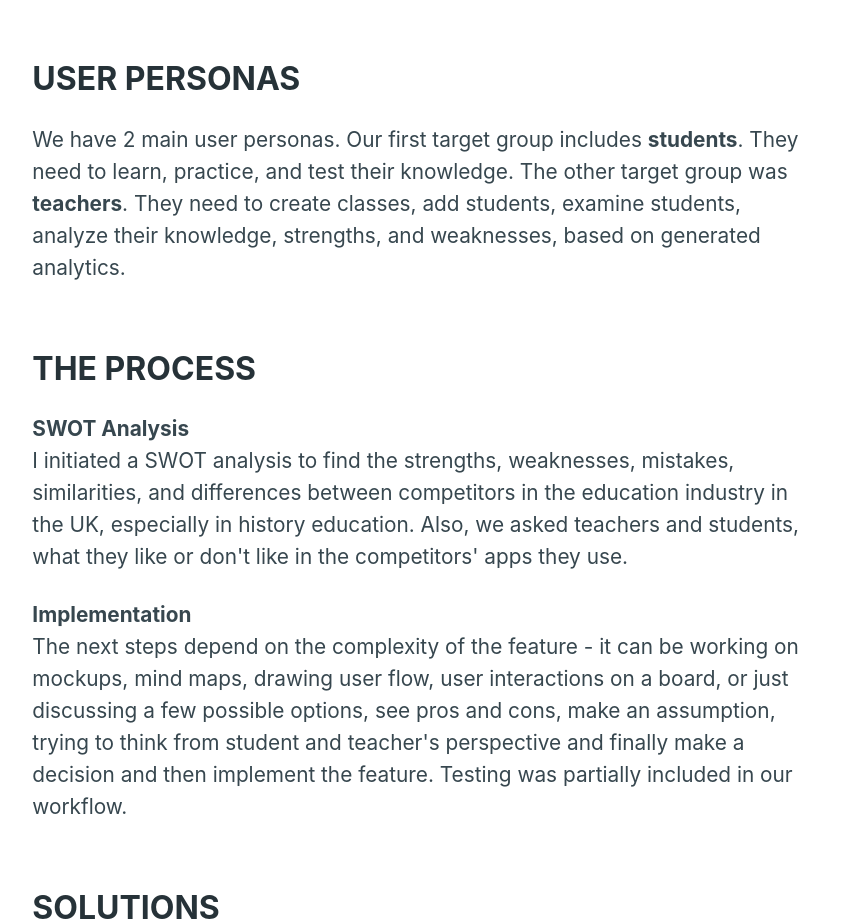
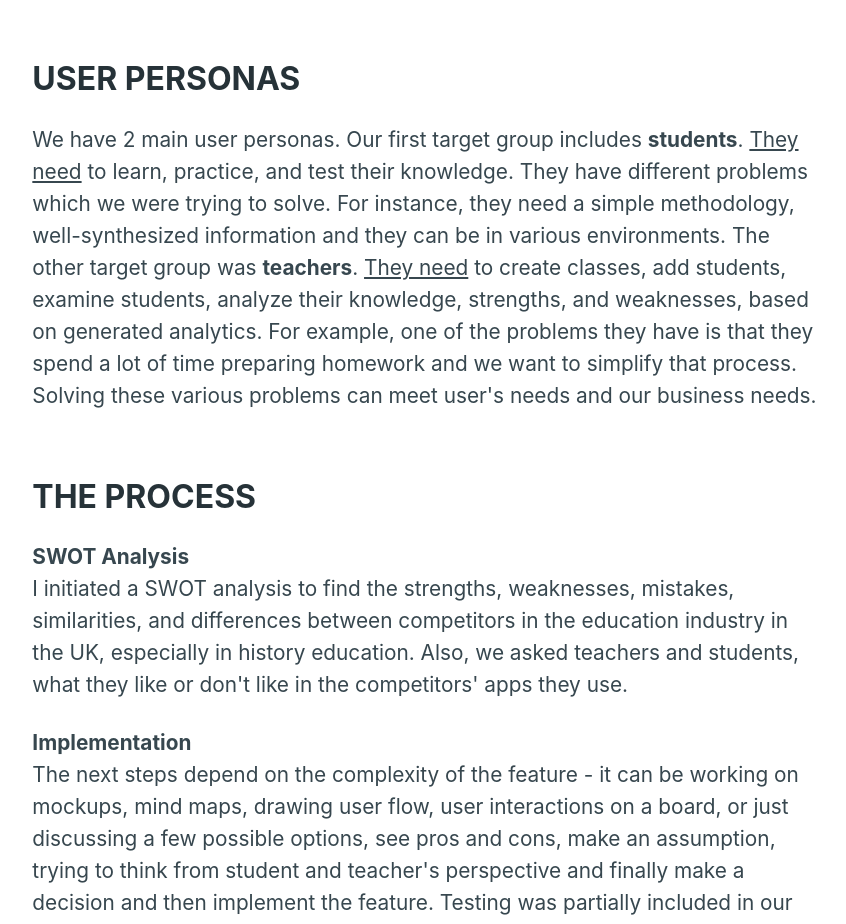
Before and after one commit to eveskov/eveskovcom2021, an Eleventy site: page src/projects/gcse-history.md in a window 1280 px wide. Shown: the part 2220-3144 px from the top of the page, without its empty margins (213-1059 px from the left). Built offline with nearby package versions, Linux system fonts and the light colour scheme; Eleventy itself is replaced by a stand-in of ours; files that its build step writes are made by us from their sources; what eleventy-google-fonts would draw is missing.

Commit message:
Text changes

```diff
--- a/src/projects/gcse-history.md
+++ b/src/projects/gcse-history.md
@@ -40,7 +40,7 @@ layout: layout-default.njk
         </div>
         <div class="e-content__text-holder">
             <h3 class="e-section-title">User Personas</h3>
-            <p>We have 2 main user personas. Our first target group includes <strong>students</strong>. They need to learn, practice, and test their knowledge. The other target group was <strong>teachers</strong>. They need to create classes, add students, examine students, analyze their knowledge, strengths, and weaknesses, based on generated analytics.</p>
+            <p>We have 2 main user personas. Our first target group includes <strong>students</strong>. <u>They need</u> to learn, practice, and test their knowledge. They have different problems which we were trying to solve. For instance, they need a simple methodology, well-synthesized information and they can be in various environments. The other target group was <strong>teachers</strong>. <u>They need</u> to create classes, add students, examine students, analyze their knowledge, strengths, and weaknesses, based on generated analytics. For example, one of the problems they have is that they spend a lot of time preparing homework and we want to simplify that process. Solving these various problems can meet user's needs and our business needs.</p>
         </div>
         <div class="e-content__text-holder">
             <h3 class="e-section-title">The process</h3>
```
